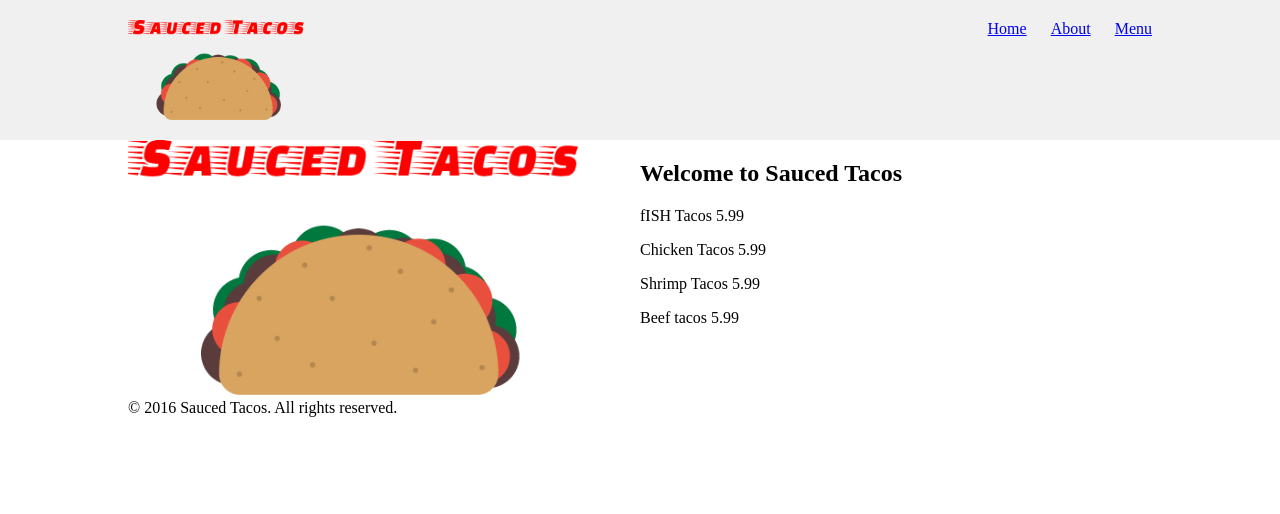
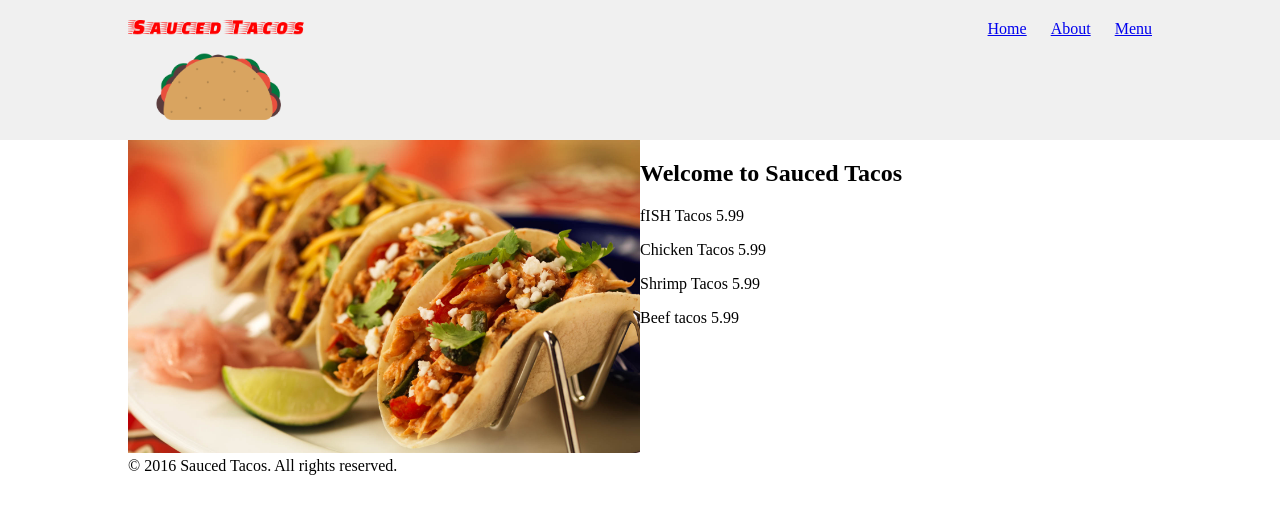
Before and after one commit to Cgrizzy75/sauced-tacos, a plain HTML site: page menu.html in a window 1280 px wide. Drawn offline with Linux system fonts and the light colour scheme.

Commit message:
Update menu.html

```diff
--- a/menu.html
+++ b/menu.html
@@ -20,7 +20,7 @@
 
  	<section class="main">
  		<div class="container">
- 		<div class="home-photo"><img src="img/logo.png" alt="Sauced Tacos"></div>
+ 		<div class="home-photo"><img src="img/chicken-tacos.jpg" alt="Sauced Tacos"></div>
  		<div class="home-text">
  			<h1>Welcome to Sauced Tacos</h1>
  			<p>fISH Tacos 5.99</p>
```
